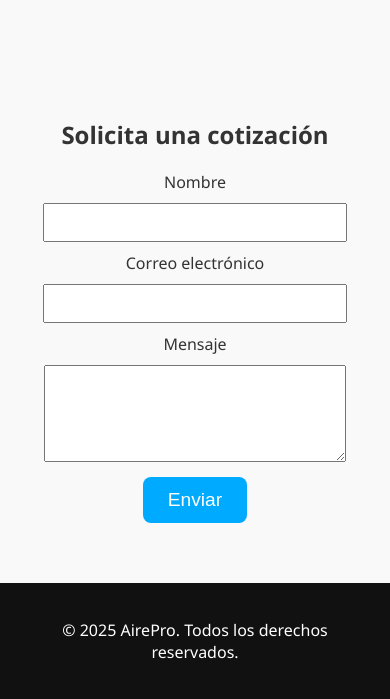
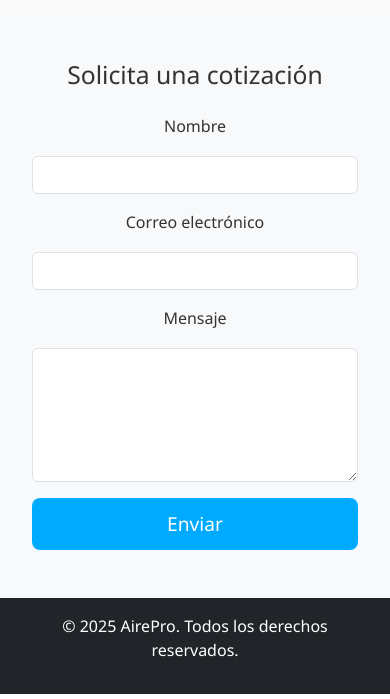
Before and after one commit to Dante0212/inicio, a Flask app: page / in a window 390 px wide; the page is wider, and only the part inside the window is pictured. Shown: the part 2179-2878 px from the top of that part. Run offline with Flask 2, Linux system fonts and the light colour scheme.

Commit message:
cambios html21

```diff
--- a/templates/index.html
+++ b/templates/index.html
@@ -4,46 +4,57 @@
   <meta charset="UTF-8" />
   <meta name="viewport" content="width=device-width, initial-scale=1.0" />
   <title>AirePro — Venta de Aire Acondicionado</title>
+  <link href="https://cdn.jsdelivr.net/npm/bootstrap@5.3.3/dist/css/bootstrap.min.css" rel="stylesheet">
   <link rel="stylesheet" href="{{ url_for('static', filename='css/estilos.css') }}">
 </head>
 <body>
 
-  <section class="hero">
+  <section class="hero text-center text-white bg-dark py-5">
     <div class="overlay">
       <h1>¡Confort Inteligente en Todo Momento!</h1>
       <p>Venta e instalación de aire acondicionado para hogares y empresas.</p>
-      <a href="productos" class="btn">Ver Productos</a>
+      <a href="productos" class="btn btn-light mt-3">Ver Productos</a>
     </div>
   </section>
 
-  <section id="beneficios" class="section">
-    <h2>¿Por qué elegirnos?</h2>
-    <ul>
+  <section id="beneficios" class="section container py-5">
+    <h2 class="text-center mb-4">¿Por qué elegirnos?</h2>
+    <ul class="list-unstyled text-center">
       <li>✅ Equipos de alta eficiencia</li>
       <li>✅ Instalación profesional certificada</li>
       <li>✅ Garantía extendida y soporte local</li>
     </ul>
   </section>
 
-  <section id="productos" class="section">
-    <h2>Productos destacados</h2>
-    <div class="productos">
-      <div class="producto">
-        <img src="{{ url_for('static', filename='img/descargar (1).jfif') }}" alt="Split 12.000 BTU">
-        <h3>Split Inverter 12.000 BTU</h3>
-        <p>Alta eficiencia energética, ideal para habitaciones.</p>
+  <section id="productos" class="section container py-5">
+    <h2 class="text-center mb-4">Productos destacados</h2>
+    <div class="row justify-content-center">
+      <div class="col-md-4 d-flex">
+        <div class="card flex-fill text-center shadow-sm">
+          <img src="{{ url_for('static', filename='img/descargar (1).jfif') }}" class="card-img-top" alt="Split 12.000 BTU">
+          <div class="card-body">
+            <h5 class="card-title">Split Inverter 12.000 BTU</h5>
+            <p class="card-text">Alta eficiencia energética, ideal para habitaciones.</p>
           </div>
-      <div class="producto">
-        <img src="{{ url_for('static', filename='img/aire2.jpg') }}" alt="Cassette 36.000 BTU">
-        <h3>Cassette 36.000 BTU</h3>
-        <p>Solución profesional para oficinas y comercios.</p>
+        </div>
+      </div>
+      <div class="col-md-4 d-flex">
+        <div class="card flex-fill text-center shadow-sm">
+          <img src="{{ url_for('static', filename='img/aire2.jpg') }}" class="card-img-top" alt="Cassette 36.000 BTU">
+          <div class="card-body">
+            <h5 class="card-title">Cassette 36.000 BTU</h5>
+            <p class="card-text">Solución profesional para oficinas y comercios.</p>
+          </div>
+        </div>
       </div>
     </div>
   </section>
 
-  <section id="contacto" class="section">
+  <section id="contacto" class="section bg-light py-5">
+    <div class="container">
+      <h2 class="text-center mb-4">Solicita una cotización</h2>
+      <div class="row justify-content-center">
         <div class="col-md-6">
-      <h2>Solicita una cotización</h2>
           <form method="POST" action="/enviar">
             <div class="mb-3">
               <label for="nombre" class="form-label">Nombre</label>
@@ -57,15 +68,17 @@
               <label for="mensaje" class="form-label">Mensaje</label>
               <textarea name="mensaje" class="form-control" rows="5" required></textarea>
             </div>
-        <button type="submit" class="btn btn-primary">Enviar</button>
+            <button type="submit" class="btn btn-primary w-100">Enviar</button>
           </form>
+        </div>
       </div>
     </div>
   </section>
 
-  <footer>
+  <footer class="bg-dark text-white text-center py-3">
     <p>&copy; 2025 AirePro. Todos los derechos reservados.</p>
   </footer>
 
+  <script src="https://cdn.jsdelivr.net/npm/bootstrap@5.3.3/dist/js/bootstrap.bundle.min.js"></script>
 </body>
 </html>
```
Lines whose indentation alone changed are shown as unchanged.
